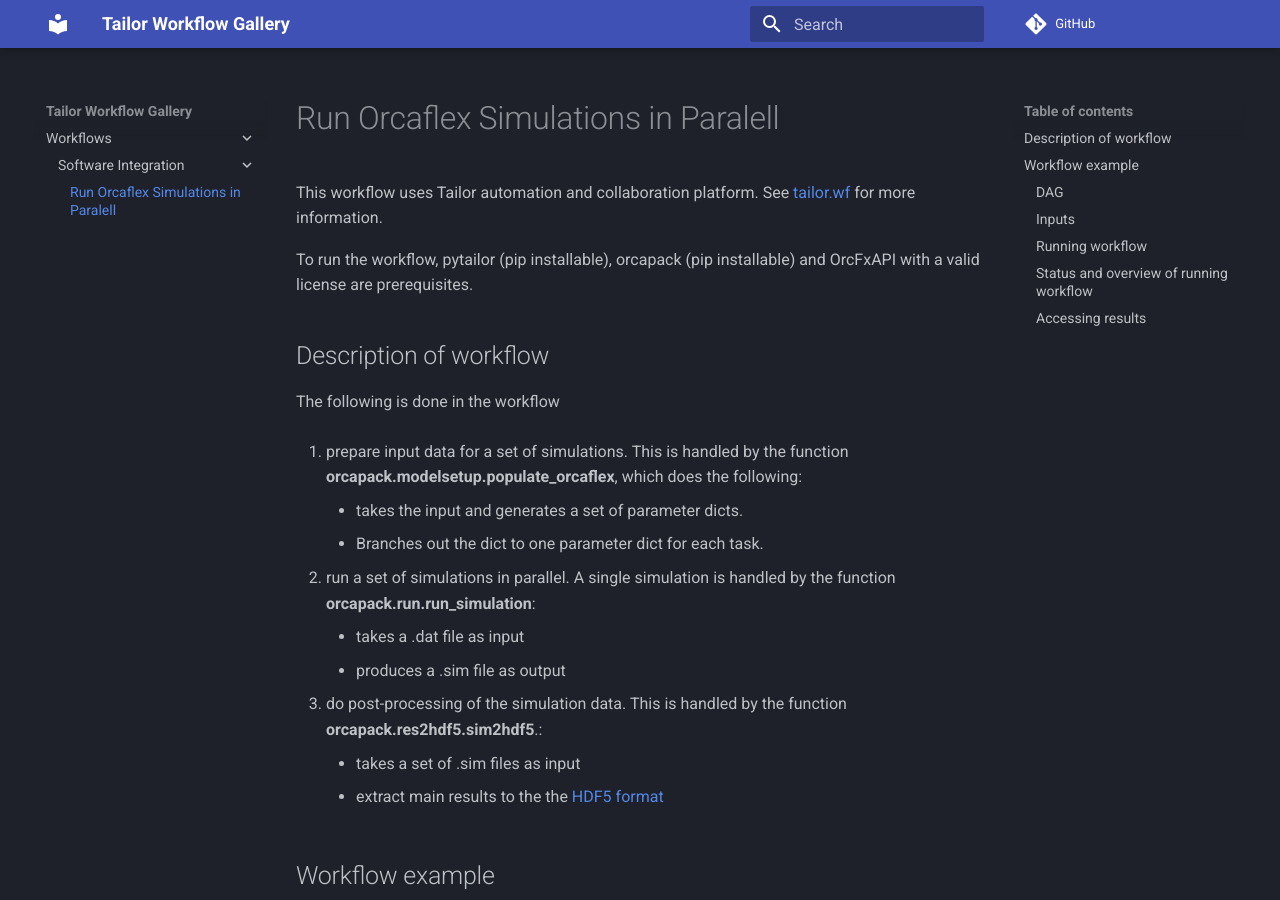
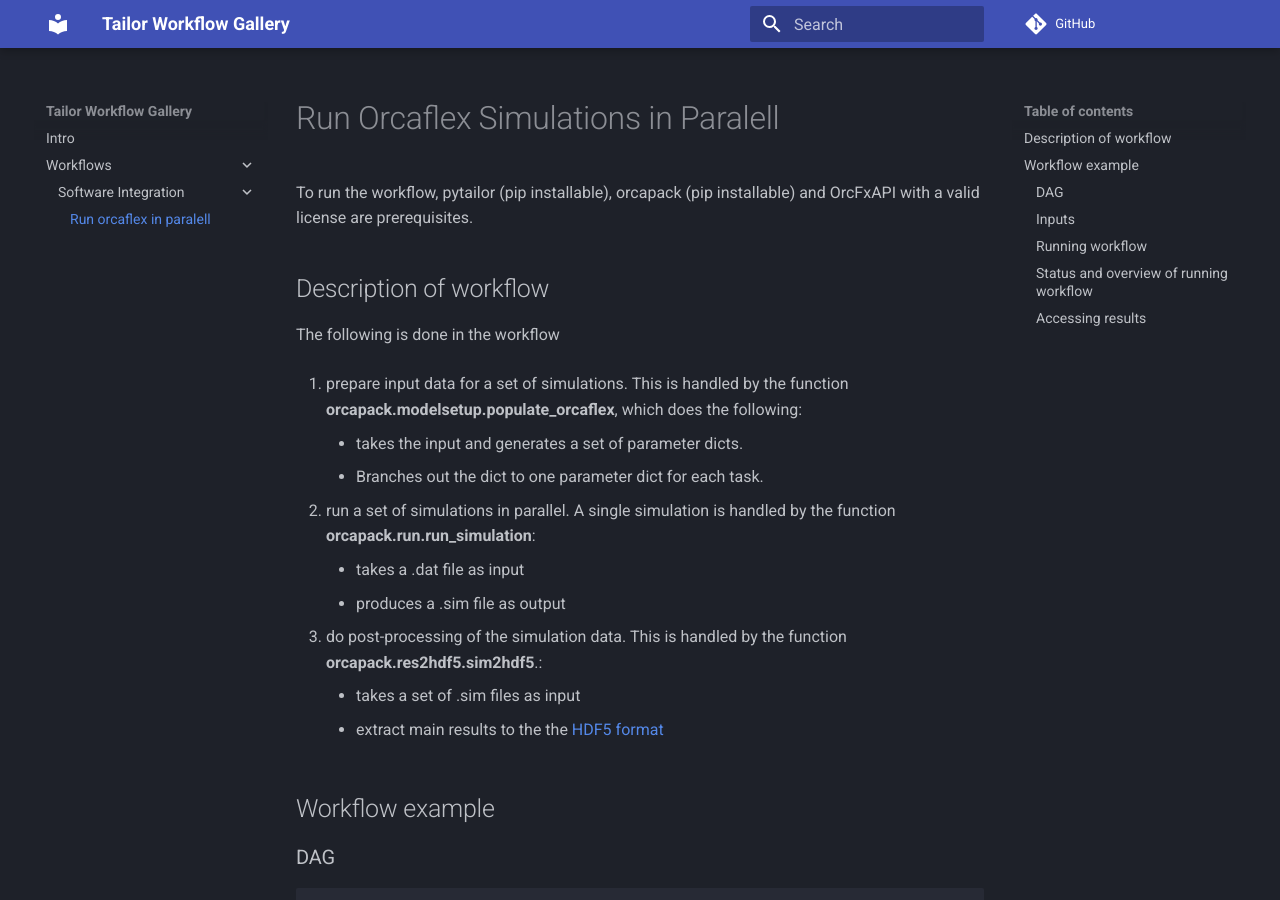
Before and after one commit to entailor/tailor-workflow-gallery, an MkDocs documentation site: the page built from docs/Workflows/software_integration/run_orcaflex_in_paralell/index.md, in a window 1280 px wide and 900 px high. Built offline with MkDocs 1.6.1 and Material for MkDocs 9.7.7, drawn with Linux system fonts in a browser that asks for light colours; comment, search, counter and statistics services are not loaded.

Commit message:
documentation

```diff
--- a/docs/Workflows/software_integration/run_orcaflex_in_paralell/index.md
+++ b/docs/Workflows/software_integration/run_orcaflex_in_paralell/index.md
@@ -1,7 +1,4 @@
 # Run Orcaflex Simulations in Paralell
-
-This workflow uses Tailor automation and collaboration platform.
-See [tailor.wf](https://tailor.wf) for more information.
 
 To run the workflow, pytailor (pip installable), orcapack (pip installable)
 and OrcFxAPI with a valid license are prerequisites.
--- a/mkdocs.yml
+++ b/mkdocs.yml
@@ -1,8 +1,9 @@
 site_name: Tailor Workflow Gallery
 nav:
+  - Intro: index.md
   - Workflows:
       - Software Integration:
-           -  Workflows/software_integration/run_orcaflex_in_paralell/index.md
+           -  Run orcaflex in paralell: Workflows/software_integration/run_orcaflex_in_paralell/index.md
 
 theme:
   name: material
```
